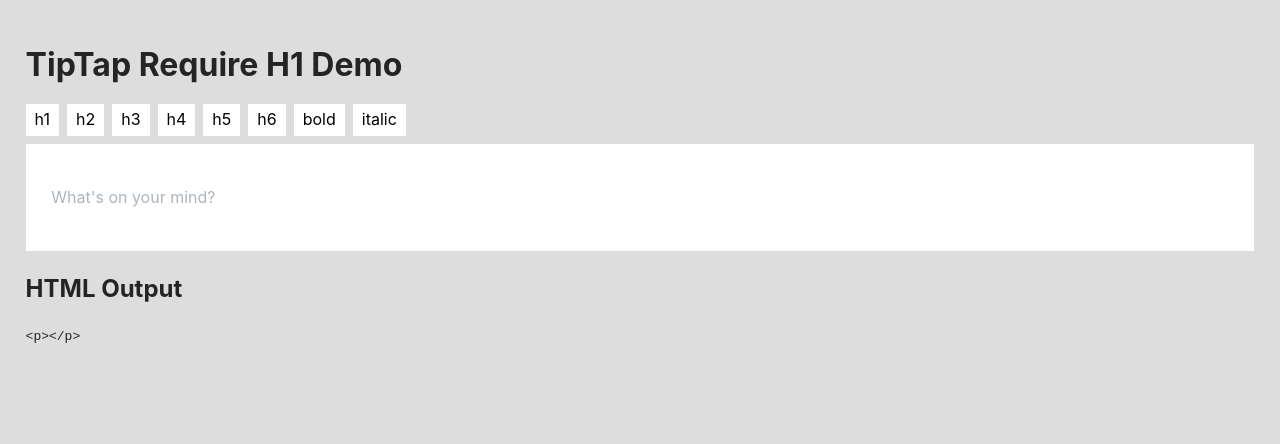
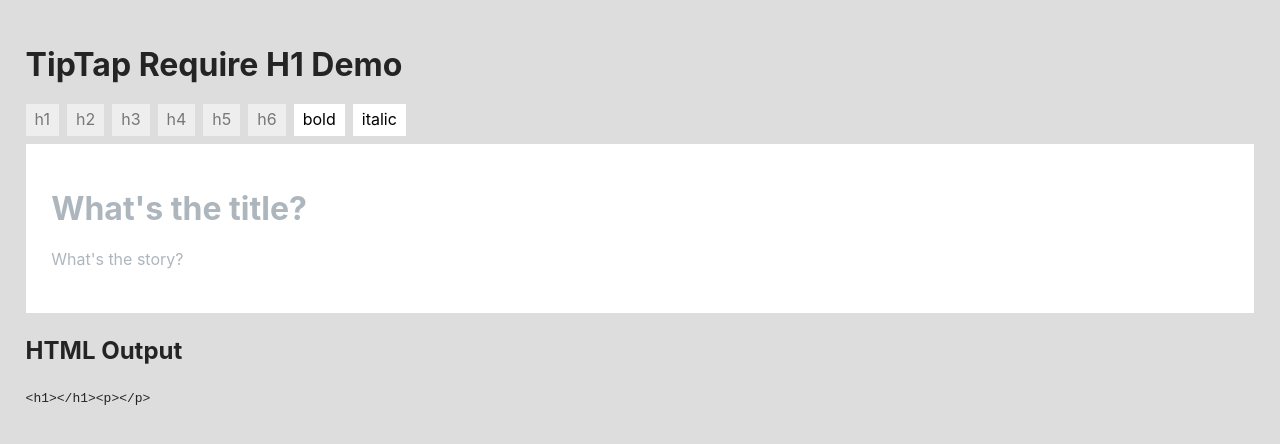
Before and after one commit to angelikatyborska/tiptap-require-h1, a React (Vite) app: page / in a window 1280 px wide. Shown: the top 444 px of the page. Built offline with nearby package versions, Linux system fonts and the light colour scheme.

Commit message:
Force document to start with h1

```diff
--- a/src/App.css
+++ b/src/App.css
@@ -33,7 +33,8 @@
   outline: 2px solid red;
 }
 
-.ProseMirror p.is-editor-empty:first-of-type::before {
+.ProseMirror h1.is-empty:nth-child(1)::before,
+.ProseMirror p.is-empty:nth-child(2):last-child::before {
   color: #adb5bd;
   content: attr(data-placeholder);
   float: left;
--- a/src/App.tsx
+++ b/src/App.tsx
@@ -10,21 +10,39 @@
 import React from "react";
 import "./App.css";
 
+const Title = Heading.extend({
+  name: "title",
+  group: "title",
+}).configure({ levels: [1] });
+
+const DocumentWithTitle = Document.extend({
+  content: "title block+",
+});
+
 export default () => {
   const editor = useEditor({
     extensions: [
-      Document,
+      DocumentWithTitle,
       Paragraph,
       Text,
+      Title,
       Heading,
       Bold,
       Italic,
       History,
       Placeholder.configure({
-        placeholder: "What's on your mind?",
+        showOnlyCurrent: false,
+        placeholder: ({ node }) => {
+          if (node.type.name === "title") {
+            return "What's the title?";
+          }
+
+          return "What's the story?";
+        },
       }),
     ],
     content: `
+    <h1></h1>
     <p></p>
   `,
   });
```
